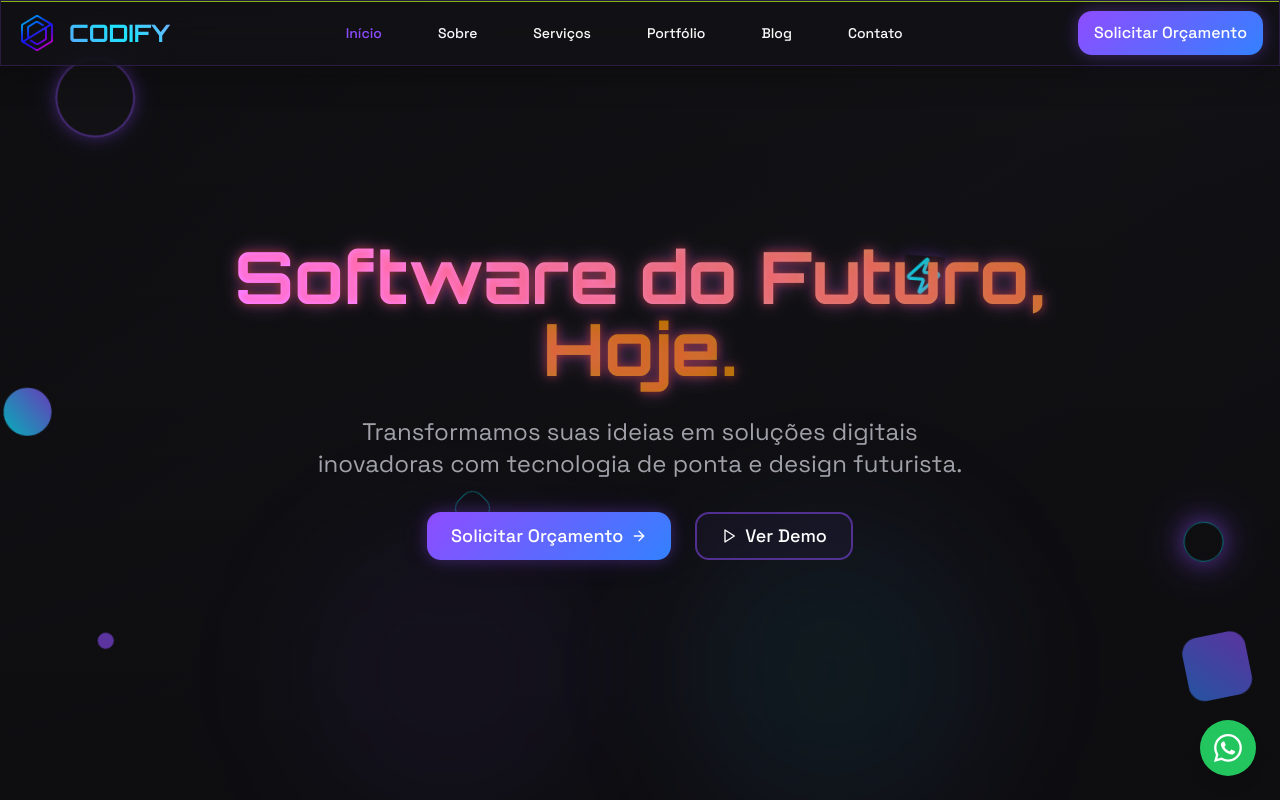
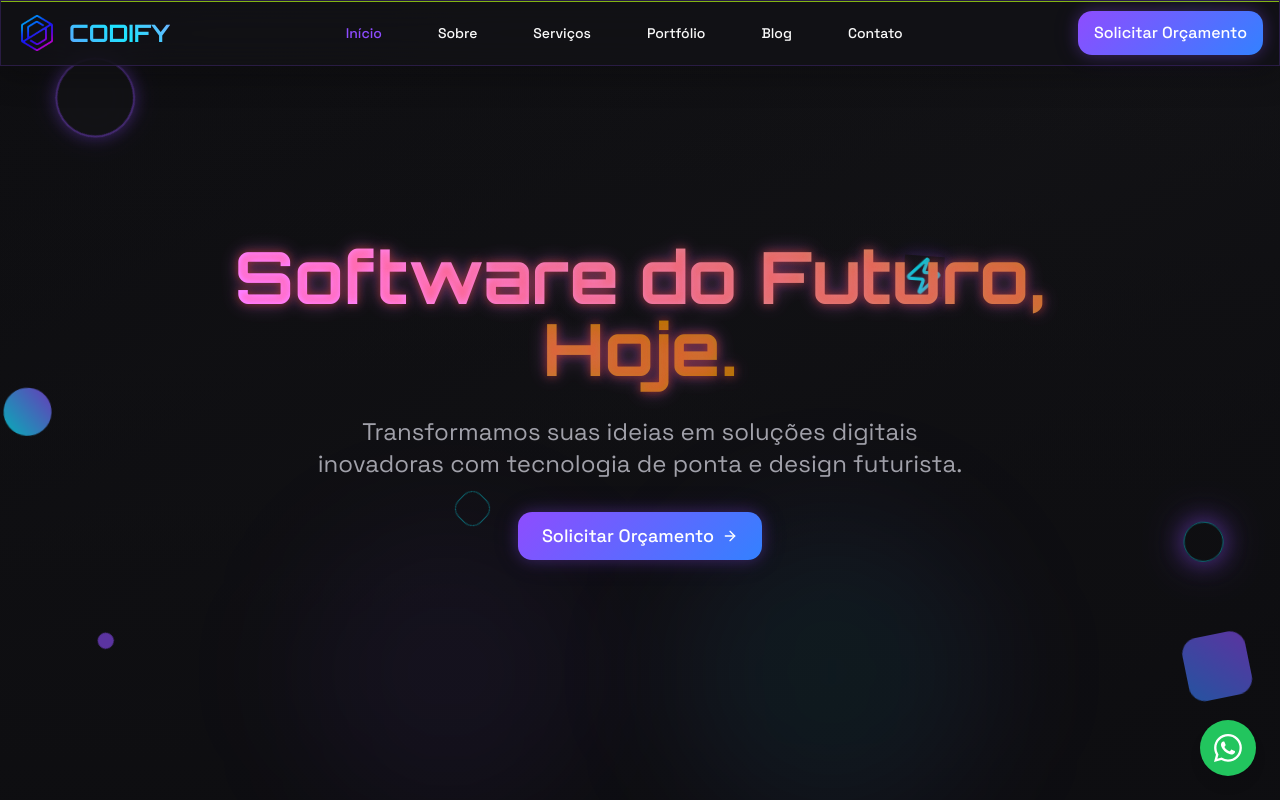
Before and after one commit to codifydevbr/codify-quantum-leap-43, a React (Vite) app: page / in a window 1280 px wide. Shown: the top 800 px of the page. Built offline with nearby package versions, Linux system fonts and the light colour scheme.

Commit message:
Visual edit in Lovable
Edited UI in Lovable

```diff
--- a/src/pages/Home.tsx
+++ b/src/pages/Home.tsx
@@ -77,10 +77,7 @@ Hoje.
                   </FuturisticButton>
                 </Link>
 
-                <FuturisticButton variant="outline" size="lg">
-                  <Play className="w-5 h-5" />
-                  Ver Demo
-                </FuturisticButton>
+
               </div>
             </div>
           </div>
```
